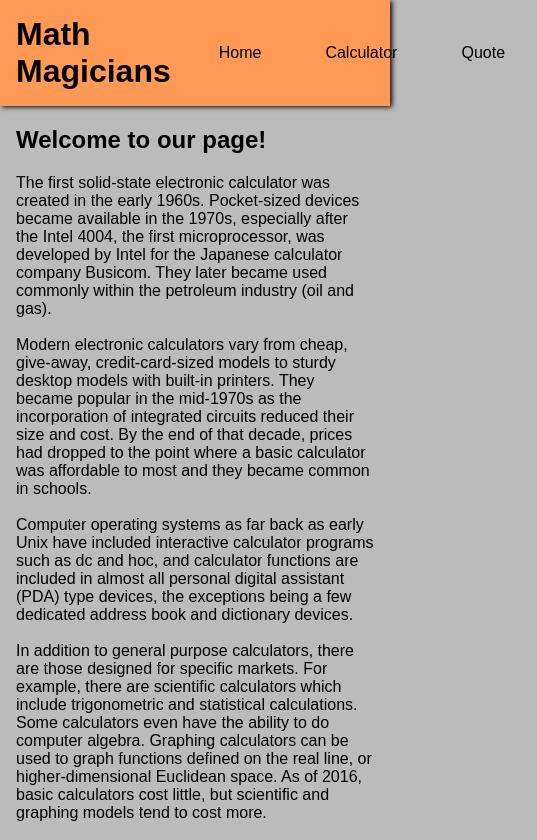
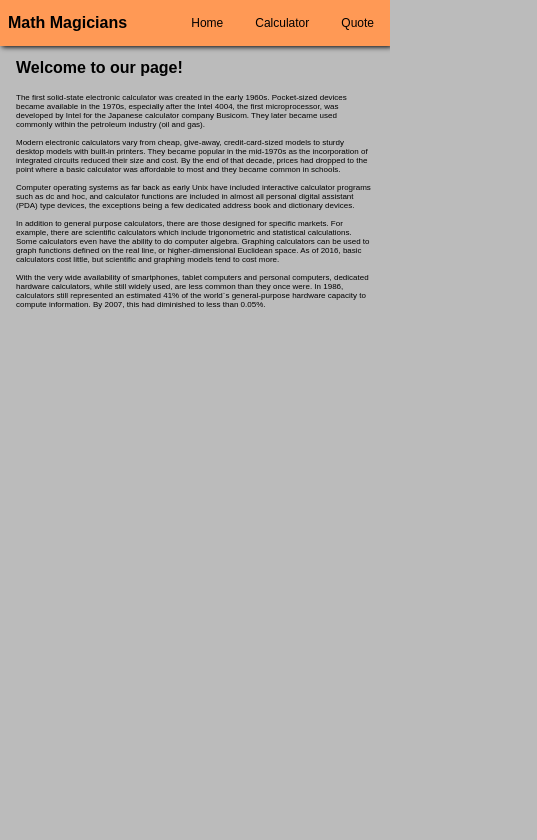
Before and after one commit to ryxtor/math-magicians, a React (Create React App) app: page / in a window 390 px wide. Shown: the top 840 px of the page, 537 px wide, since content can reach past the window. Built offline with nearby package versions, Linux system fonts and the light colour scheme.

Commit message:
Add responsive

```diff
--- a/src/App.css
+++ b/src/App.css
@@ -82,3 +82,43 @@ body {
 .quote {
   margin: 10%;
 }
+
+@media screen and (max-width: 778px) {
+  .header-title {
+    font-size: 1rem;
+    padding: 0.5rem;
+  }
+
+  .link {
+    font-size: 0.75rem;
+    padding: 0.5rem;
+    margin: 0.5rem;
+  }
+
+  .calculator-section {
+    flex-direction: column;
+  }
+
+  .calculator-title,
+  .calculator-container {
+    align-self: center;
+  }
+
+  .result {
+    width: auto;
+    font-size: 1rem;
+  }
+
+  .btn {
+    font-size: 1rem;
+  }
+
+  .home-title {
+    font-size: 1rem;
+  }
+
+  .home-text,
+  .quote {
+    font-size: 0.5rem;
+  }
+}
```
